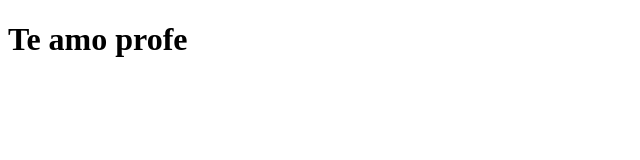
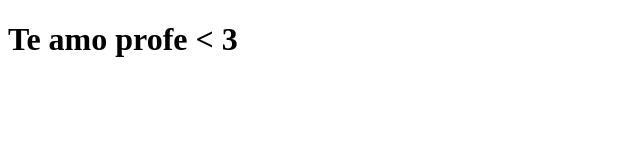
Before and after one commit to JuanBacon/experienciasweb, a plain HTML site: page index.html in a window 1280 px wide. Shown: the full height of the page, 0-640 px from the left. Drawn offline with Linux system fonts and the light colour scheme.

Commit message:
comitsito 2

```diff
--- a/index.html
+++ b/index.html
@@ -7,6 +7,6 @@
     <title>paginita</title>
 </head>
 <body>
-    <h1>Te amo profe  </h1>
+    <h1>Te amo profe  &#60 3</h1>
 </body>
 </html>
```
